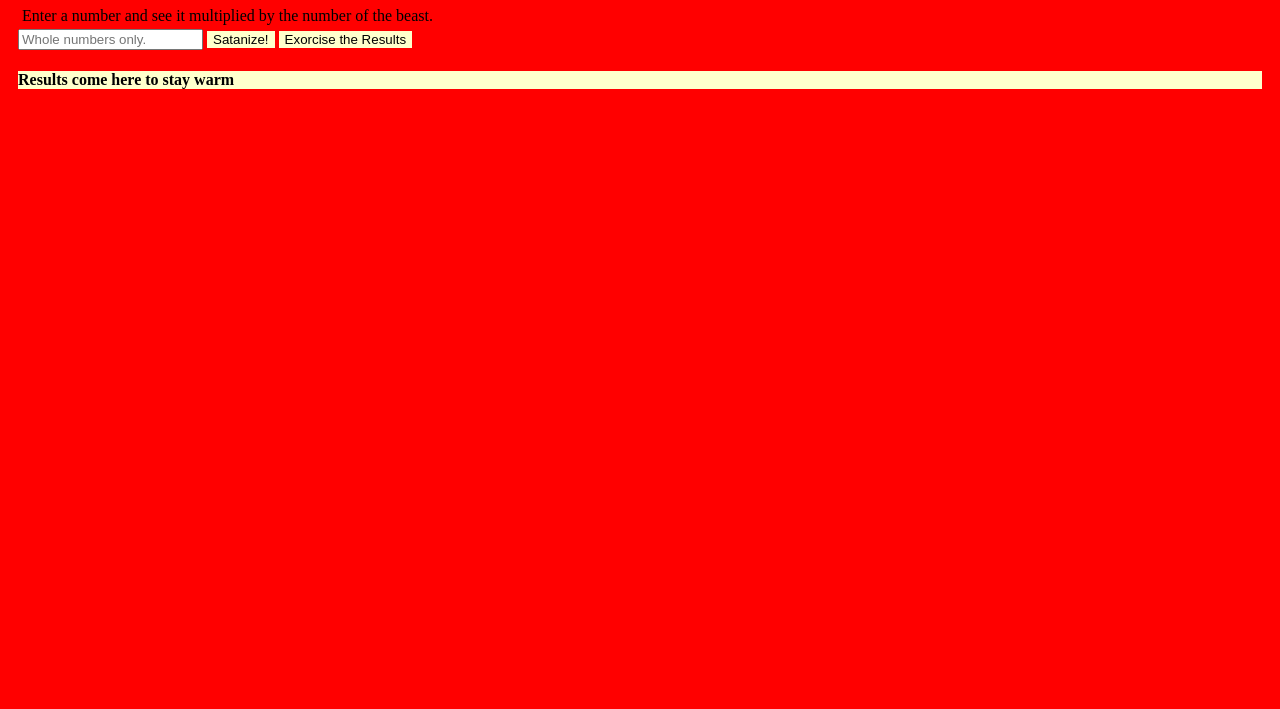
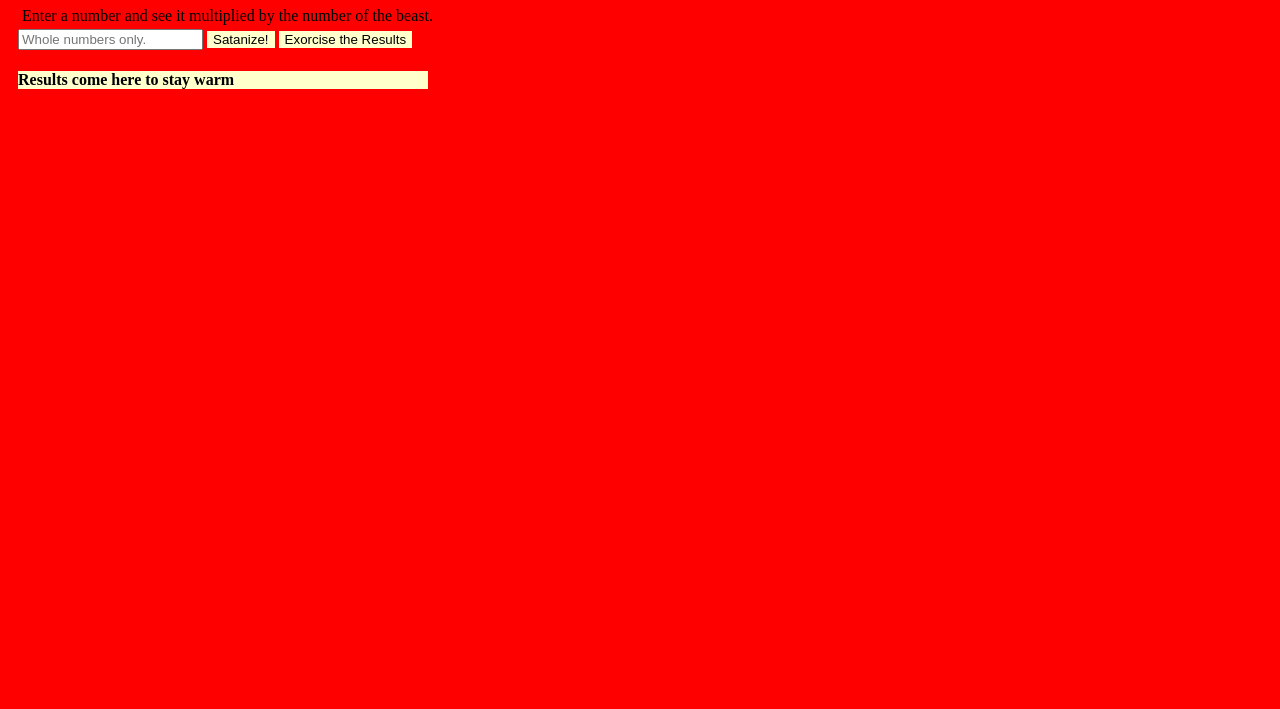
Before and after one commit to janaipakos/multiply-by-666, a website: page src/index.html in a window 1280 px wide. Shown: the part 91-800 px from the top of the page. Drawn offline with Linux system fonts and the light colour scheme.

Commit message:
Change style

```diff
--- a/src/index.html
+++ b/src/index.html
@@ -4,9 +4,9 @@
   <meta charset='utf-8'>
   <title>Number Satanizer</title>
   <style>
-    body { margin: 10px; padding: 8px; background-color: red; }
+   body { margin: 10px; padding: 8px; background-color: red; }
     button { background-color: #ffc; border: none; }
-    h4 { background-color: #ffc; font-weight: bold; color: #000; }
+    h4 { width: 410px; background-color: #ffc; font-weight: bold; color: #000; }
     p { margin: 4px; }
     .error { color: #603; font-weight: bold; }
     .multiplied { color: #000; font-style: italic; }
```
